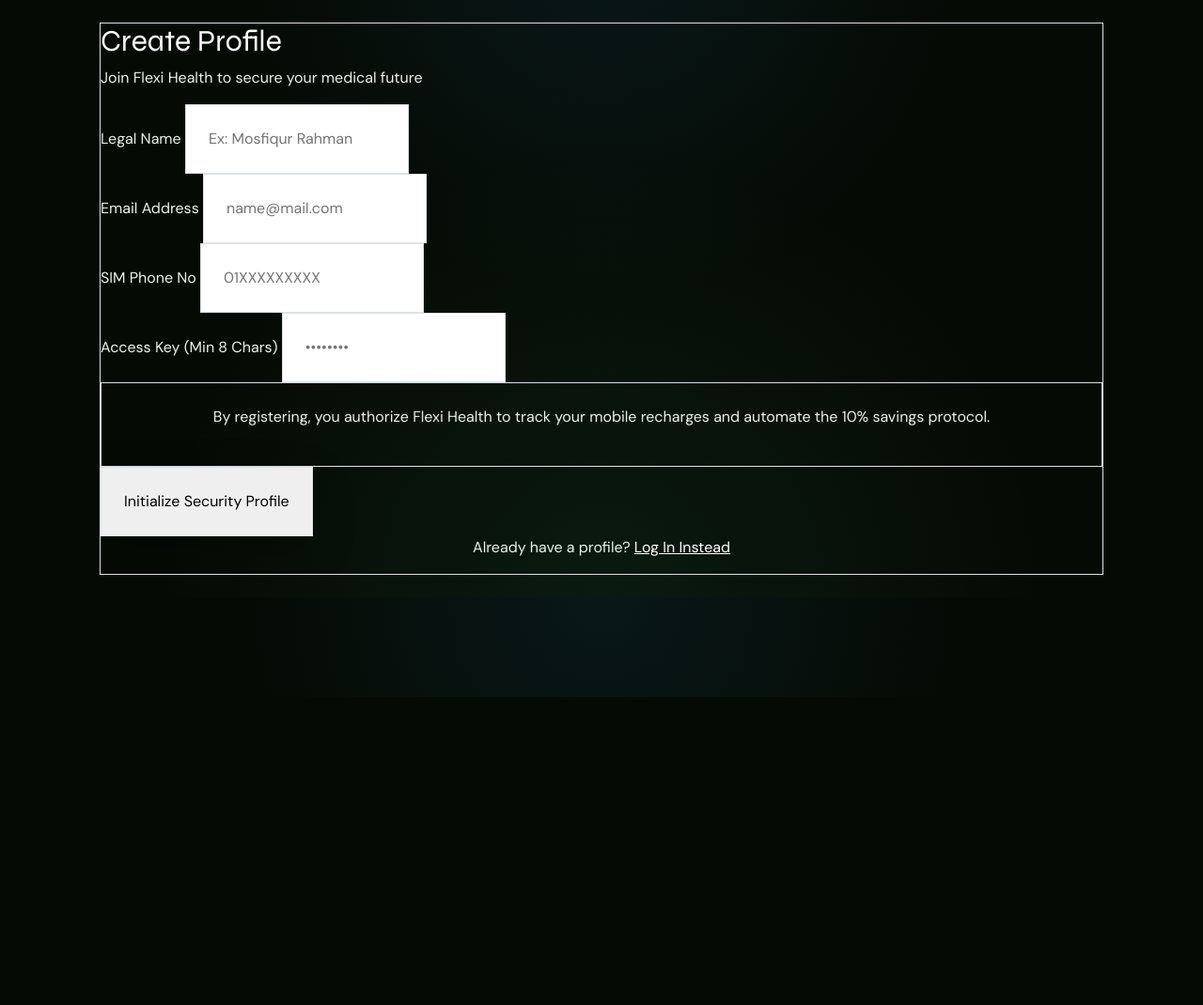
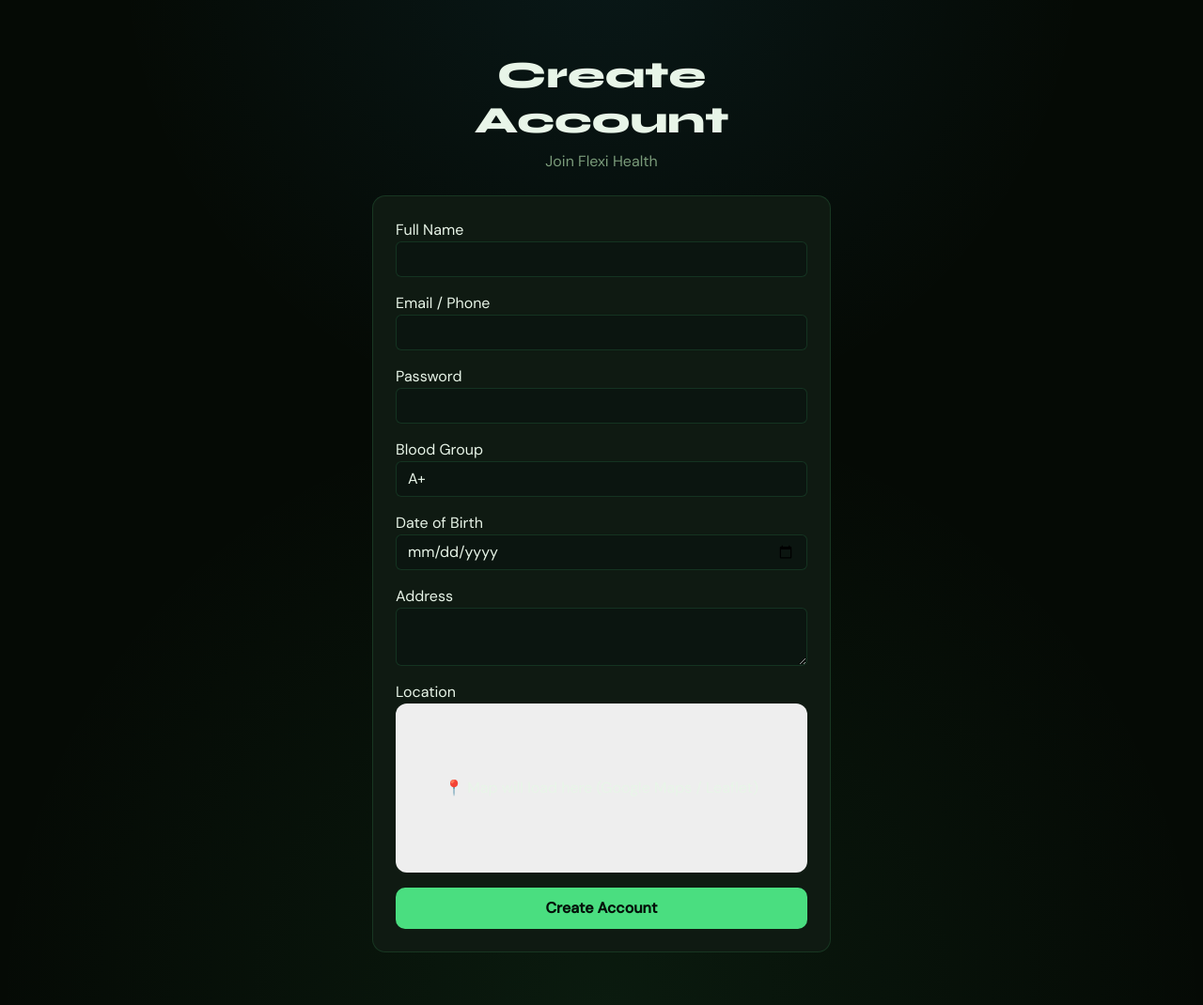
Before and after one commit to mosfiqtonoy/flexi_health1, a Flask app: page /register in a window 1280 px wide. Shown: the part 58-1128 px from the top of the page at 94% size. Before the commit the page ends 800 px from the top, so only its background shows below. Run offline with Flask 3, Linux system fonts and the light colour scheme; parts of the project's set-up code (start-up, migrations or seed data) failed here and were passed over.

Commit message:
Update register.html

```diff
--- a/templates/auth/register.html
+++ b/templates/auth/register.html
@@ -1,67 +1,92 @@
-{% extends "base.html" %}
+{% extends 'base.html' %}
+{% block title %}Register — Flexi Health{% endblock %}
 
 {% block content %}
-<div class="min-h-[90vh] flex items-center justify-center px-4 py-12">
-    <div class="max-w-lg w-full space-y-8 bg-gray-900/50 border border-gray-800 p-8 rounded-3xl backdrop-blur-xl shadow-2xl relative overflow-hidden">
 
-        <div class="absolute -top-24 -right-24 w-64 h-64 bg-green-500/10 rounded-full blur-3xl text-green-500"></div>
+<div class="min-vh-100 d-flex align-items-center justify-content-center"
+     style="margin-top:-60px; padding-top:60px;">
 
-        <div class="relative z-10">
-            <h2 class="text-3xl font-black text-white tracking-tight">Create Profile</h2>
-            <p class="mt-2 text-sm text-gray-400 font-medium">Join Flexi Health to secure your medical future</p>
+    <div style="width:100%; max-width:520px; padding: 2rem 1rem;">
+
+        <!-- HEADER -->
+        <div class="text-center mb-4">
+            <h1 style="font-weight:800;color:var(--text);">Create Account</h1>
+            <p style="color:var(--muted);">Join Flexi Health</p>
         </div>
 
-        <form class="mt-8 space-y-5" action="{{ url_for('auth.register') }}" method="POST">
-            <div class="grid grid-cols-1 gap-5">
+        <div class="card-flexi">
 
-                <div class="space-y-2">
-                    <label class="block text-xs font-bold text-gray-500 uppercase tracking-widest ml-1">Legal Name</label>
-                    <input name="name" type="text" required
-                           class="block w-full px-4 py-4 bg-gray-950 border border-gray-800 rounded-2xl text-white placeholder-gray-600 focus:ring-2 focus:ring-green-500/20 focus:border-green-500 transition-all outline-none"
-                           placeholder="Ex: Mosfiqur Rahman">
+            <form method="POST" action="{{ url_for('auth.register') }}">
+
+                <!-- NAME -->
+                <div class="mb-3">
+                    <label class="form-label-flexi">Full Name</label>
+                    <input type="text" name="name"
+                           class="form-control form-control-flexi"
+                           required>
                 </div>
 
-                <div class="grid grid-cols-1 md:grid-cols-2 gap-4">
-                    <div class="space-y-2">
-                        <label class="block text-xs font-bold text-gray-500 uppercase tracking-widest ml-1">Email Address</label>
-                        <input name="email" type="email" required
-                               class="block w-full px-4 py-4 bg-gray-950 border border-gray-800 rounded-2xl text-white placeholder-gray-600 focus:ring-2 focus:ring-green-500/20 focus:border-green-500 transition-all outline-none"
-                               placeholder="name@mail.com">
-                    </div>
-                    <div class="space-y-2">
-                        <label class="block text-xs font-bold text-gray-500 uppercase tracking-widest ml-1">SIM Phone No</label>
-                        <input name="phone" type="tel" required
-                               class="block w-full px-4 py-4 bg-gray-950 border border-gray-800 rounded-2xl text-white placeholder-gray-600 focus:ring-2 focus:ring-green-500/20 focus:border-green-500 transition-all outline-none"
-                               placeholder="01XXXXXXXXX">
+                <!-- EMAIL / PHONE -->
+                <div class="mb-3">
+                    <label class="form-label-flexi">Email / Phone</label>
+                    <input type="text" name="identifier"
+                           class="form-control form-control-flexi"
+                           required>
+                </div>
+
+                <!-- PASSWORD -->
+                <div class="mb-3">
+                    <label class="form-label-flexi">Password</label>
+                    <input type="password" name="password"
+                           class="form-control form-control-flexi"
+                           required>
+                </div>
+
+                <!-- BLOOD GROUP -->
+                <div class="mb-3">
+                    <label class="form-label-flexi">Blood Group</label>
+                    <select name="blood_group" class="form-control form-control-flexi">
+                        <option>A+</option><option>A-</option>
+                        <option>B+</option><option>B-</option>
+                        <option>O+</option><option>O-</option>
+                        <option>AB+</option><option>AB-</option>
+                    </select>
+                </div>
+
+                <!-- DOB -->
+                <div class="mb-3">
+                    <label class="form-label-flexi">Date of Birth</label>
+                    <input type="date" name="dob"
+                           class="form-control form-control-flexi">
+                </div>
+
+                <!-- ADDRESS -->
+                <div class="mb-3">
+                    <label class="form-label-flexi">Address</label>
+                    <textarea name="address"
+                              class="form-control form-control-flexi"
+                              rows="2"></textarea>
+                </div>
+
+                <!-- LOCATION (MAP PLACEHOLDER) -->
+                <div class="mb-3">
+                    <label class="form-label-flexi">Location</label>
+                    <div id="map"
+                         style="height:180px;border-radius:12px;
+                         background:#eee;display:flex;
+                         align-items:center;justify-content:center;">
+                        📍 Map will load here (Google Maps / Leaflet)
                     </div>
                 </div>
 
-                <div class="space-y-2">
-                    <label class="block text-xs font-bold text-gray-500 uppercase tracking-widest ml-1">Access Key (Min 8 Chars)</label>
-                    <input name="password" type="password" required
-                           class="block w-full px-4 py-4 bg-gray-950 border border-gray-800 rounded-2xl text-white placeholder-gray-600 focus:ring-2 focus:ring-green-500/20 focus:border-green-500 transition-all outline-none"
-                           placeholder="••••••••">
-                </div>
-            </div>
+                <button type="submit" class="btn-flexi w-100">
+                    Create Account
+                </button>
 
-            <div class="bg-green-500/5 border border-green-500/10 p-4 rounded-2xl">
-                <p class="text-[10px] text-green-400/80 leading-relaxed uppercase tracking-tighter font-medium text-center">
-                    By registering, you authorize Flexi Health to track your mobile recharges and automate the 10% savings protocol.
-                </p>
-            </div>
+            </form>
 
-            <button type="submit"
-                    class="w-full flex justify-center py-4 px-4 border border-transparent text-sm font-bold rounded-2xl text-black bg-green-500 hover:bg-green-400 focus:ring-2 focus:ring-offset-2 focus:ring-green-500 transition-all shadow-lg shadow-green-500/20">
-                Initialize Security Profile
-            </button>
-        </form>
-
-        <div class="mt-6 text-center">
-            <p class="text-sm text-gray-500">
-                Already have a profile?
-                <a href="{{ url_for('auth.login') }}" class="font-bold text-white hover:text-green-400 transition-colors ml-1">Log In Instead</a>
-            </p>
         </div>
     </div>
 </div>
+
 {% endblock %}
```
